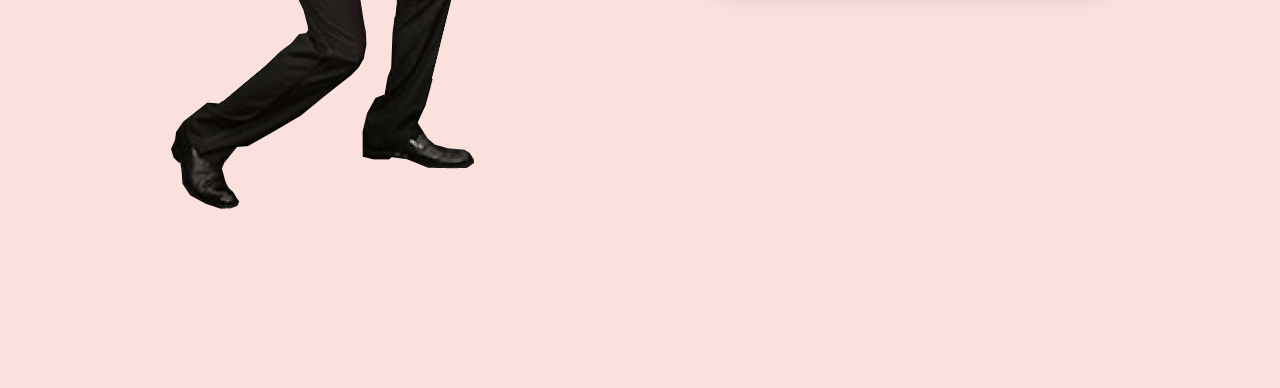
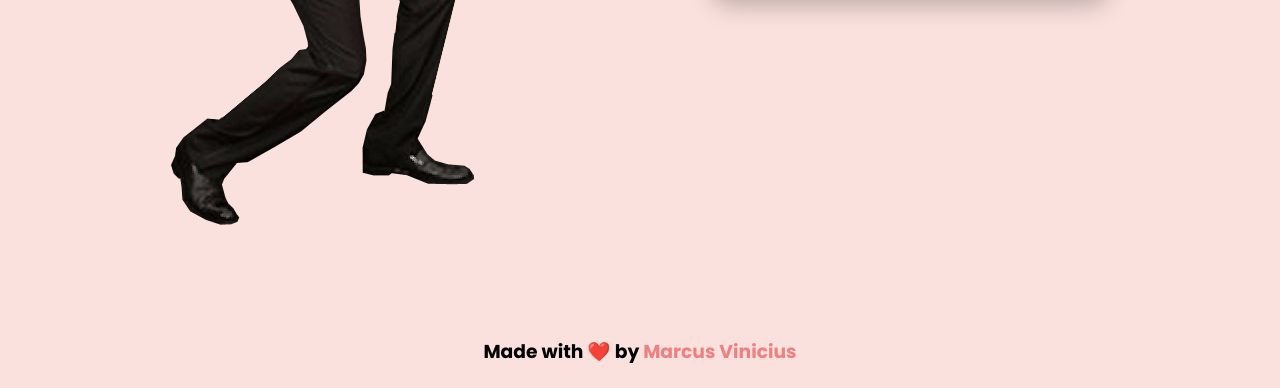
Before and after one commit to MarcusFrancisquini/para-iasmin, a plain HTML site: page index.html in a window 1280 px wide. Shown: the part 2569-2957 px from the top of the page. Before the commit the page ends 2778 px from the top, so only its background shows below. Drawn offline with Linux system fonts and the light colour scheme.

Commit message:
:sparkles: FEAT: Footer

```diff
--- a/index.html
+++ b/index.html
@@ -119,6 +119,10 @@
         <img class="spotify-logo" src="images/spotify-logo.png" />
       </div>
     </div>
+    <!-- FOOTER -->
+    <footer>
+      <h3>Made with ❤️ by <a target="_blank" href="https://github.com/MarcusFrancisquini/para-iasmin">Marcus Vinicius</a></h3>
+    </footer>
     <!-- JAVASCRIPT -->
     <script src="js/loveLetter.js"></script>
   </body>
--- a/style.css
+++ b/style.css
@@ -427,7 +427,7 @@ body {
 
 .music-section {
   display: flex;
-  margin-top: 3rem;
+  margin-top: 4rem;
   gap: 8rem;
 }
 
@@ -470,3 +470,15 @@ body {
   width: 75px;
   margin-top: 1rem;
 }
+
+/*? FOOTER */
+
+footer {
+  margin-top: 7rem;
+  margin-bottom: 1.4rem;
+}
+
+footer a {
+  text-decoration: none;
+  color: var(--title-color);
+}
```
